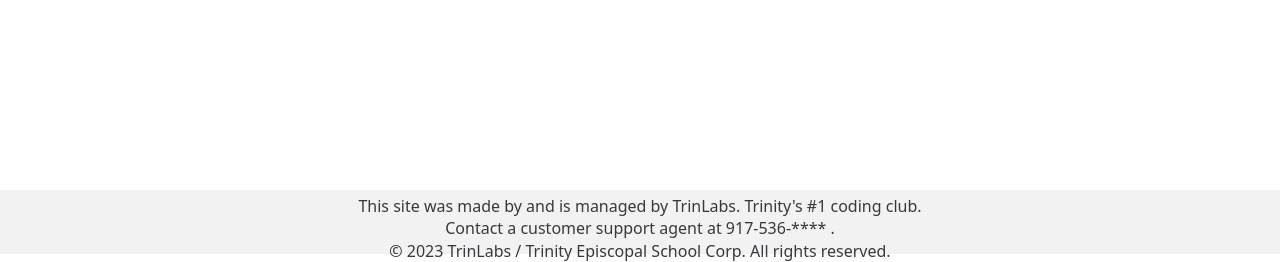
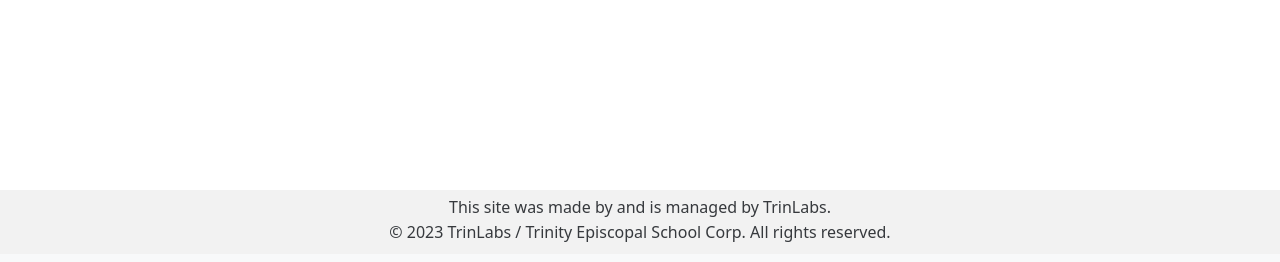
Before and after one commit to Daniel-Iofin/TrinBooks, a Flask app: page / in a window 1280 px wide. Shown: the part 546-808 px from the top of the page. Run offline with Flask 3, Linux system fonts and the light colour scheme; data comes from the database, SQL or seed files in the repository; some libraries are stand-ins or nearby versions.

Commit message:
Removed part of footer

```diff
--- a/static/styles.css
+++ b/static/styles.css
@@ -16,7 +16,7 @@ h3 {
 footer {
   color: rgba(33, 37, 41, 0.9);
   text-align: center;
-  line-height: 0.4;
+  line-height: 0.6;
   padding-top: 1%;
   padding-bottom: 1%;
   background-color: rgba(0, 0, 0, 0.05);
--- a/templates/footer.html
+++ b/templates/footer.html
@@ -1,5 +1,4 @@
 <footer class="footer">
-  <p>This site was made by and is managed by TrinLabs.  Trinity's #1 coding club.</p>
-  <p>Contact a customer support agent at 917-536-**** .</p>
+  <p>This site was made by and is managed by TrinLabs.</p>
   <p>© 2023 TrinLabs / Trinity Episcopal School Corp. All rights reserved.</p>
 </footer>
```
